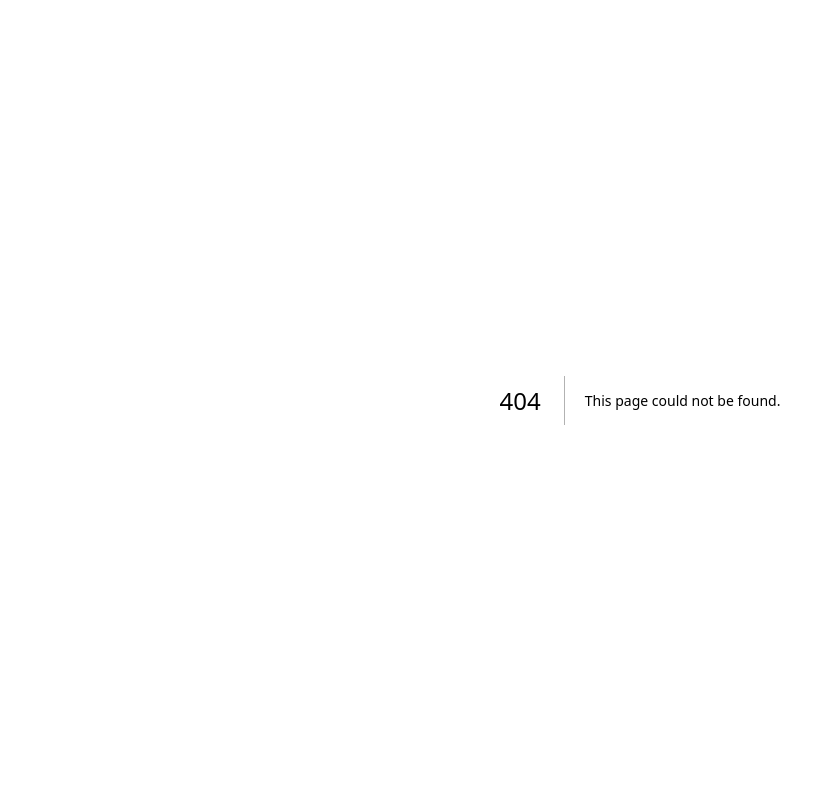
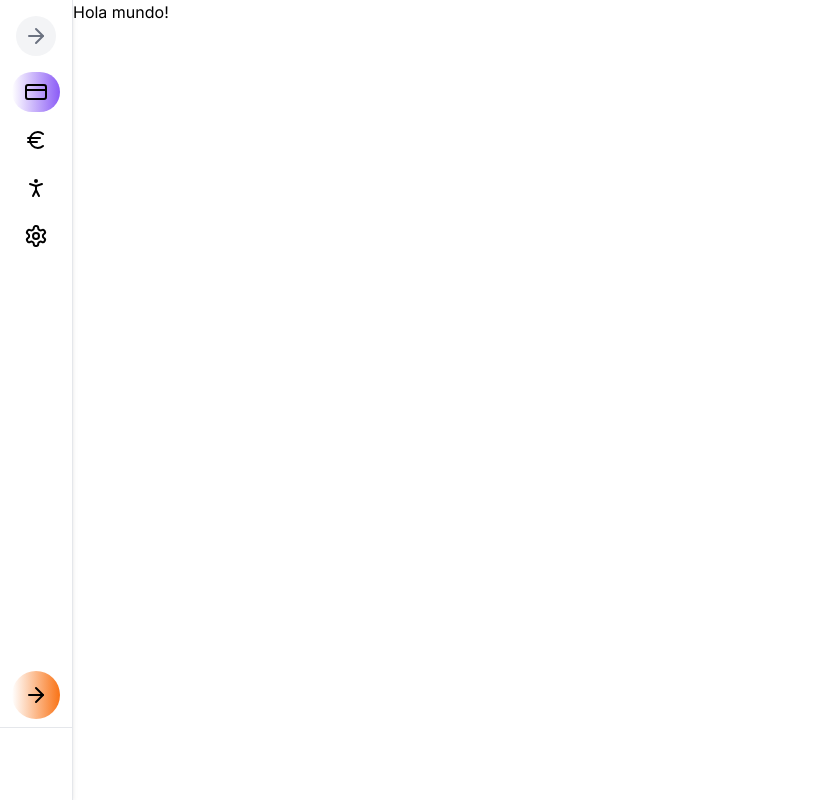
Before and after one commit to brayanyepesc/bancool, a Next.js app: page /bank/account in a window 1280 px wide. Before the commit this address had no page. Shown: the whole page, without its empty margins (0-829 px from the left). Built offline with nearby package versions, Linux system fonts and the light colour scheme.

Commit message:
feat: add a sidebar in the bank pages

```diff
--- /dev/null
+++ b/src/app/bank/account/page.tsx
@@ -0,0 +1,5 @@
+export default function AccountPage (){
+    return (
+        <div>Hola mundo!</div>
+    )
+}
--- /dev/null
+++ b/src/app/bank/layout.tsx
@@ -0,0 +1,20 @@
+import type { Metadata } from "next";
+import { Sidebar } from "../components/organisms";
+
+export const metadata: Metadata = {
+    title: "Bbank",
+    description: "The best digital bank in the world",
+};
+
+export default function BankLayout({
+    children,
+}: Readonly<{
+    children: React.ReactNode;
+}>) {
+    return (
+        <main className="flex">
+            <Sidebar />
+            {children}
+        </main>
+    );
+}
--- /dev/null
+++ b/src/app/components/molecules/SidebarItem/SidebarItem.tsx
@@ -0,0 +1,25 @@
+import Link from "next/link";
+
+interface SidebarItemProps {
+    icon: React.ReactNode;
+    text: string;
+    active: boolean;
+    expanded: boolean;
+    link?: string;
+}
+
+export const SidebarItem = ({ icon, text, active, expanded, link }: SidebarItemProps) => {
+    return (
+        <Link href={`${link || '/'}`} className={`relative flex items-center p-2 justify-center my-2 font-medium rounded-full cursor-pointer transition-colors group ${active ? 'bg-gradient-to-l from-violet-500 font-bold to-white' : 'hover:bg-gradient-to-l from-violet-500 to-white'}`}>
+            {icon}
+            <span className={`overflow-hidden ${expanded ? 'w-52 ml-3' : 'w-0'}`}>{text}</span>
+            {
+                !expanded && (
+                    <div className="absolute left-full rounded-full p-2 ml-6 bg-violet-500 text-xs text-white opacity-50 transition-all invisible -translate-x-3 group-hover:visible group-hover:opacity-100 group-hover:translate-x-0">
+                        {text}
+                    </div>
+                )
+            }
+        </Link>
+    )
+}
--- a/src/app/components/molecules/index.ts
+++ b/src/app/components/molecules/index.ts
@@ -1 +1,2 @@
 export * from "./AuthHeader/AuthHeader";
+export * from "./SidebarItem/SidebarItem"
--- /dev/null
+++ b/src/app/components/organisms/Sidebar/Sidebar.tsx
@@ -0,0 +1,63 @@
+'use client'
+import { useState } from "react"
+import { useRouter } from "next/navigation"
+import { SidebarItem } from "../../molecules"
+import { ArrowLeft, ArrowRight, Check } from "lucide-react"
+import { sidebarItems } from "./utils"
+
+export const Sidebar = () => {
+
+    const [expanded, setExpanded] = useState(false)
+    const router = useRouter();
+    const handleLogout = () => {
+        localStorage.removeItem('token');
+        router.push('/auth/login');
+    }
+
+    return (
+        <aside className="h-screen">
+            <nav className="h-full bg-white flex flex-col border-r shadow-md">
+                <div className="p-4 pb-2 flex justify-between items-center">
+                    <h2 className={`text-transparent bg-clip-text bg-gradient-to-r from-indigo-500 to-pink-500 text-2xl overflow-hidden transition-all font-bold ${expanded ? 'w-32' : 'w-0'}`}>Bbank</h2>
+                    <button className="p-2 rounded-full bg-gray-100 hover:bg-gray-200 transition-all" onClick={() => setExpanded(!expanded)}>
+                        {expanded ? <ArrowLeft className="w-6 h-6 text-gray-500" /> : <ArrowLeft className="text-gray-500 w-6 h-6 transform rotate-180" />}
+                    </button>
+                </div>
+                <ul className="flex-1 px-3">
+                    {
+                        sidebarItems.map(({ id, icon: Icon, text, active, link }) => (
+                            <SidebarItem
+                                key={id}
+                                icon={<Icon />}
+                                text={text}
+                                active={active}
+                                expanded={expanded}
+                                link={link}
+                            />
+                        ))
+                    }
+                </ul>
+                <div className="flex-2 px-3">
+                    <button onClick={handleLogout} className={`relative flex items-center p-3 justify-center my-2 rounded-full cursor-pointer transition-colors group bg-gradient-to-l from-orange-500 font-bold to-white hover:bg-gradient-to-l`}>
+                        <ArrowRight />
+                        <span className={`overflow-hidden ${expanded ? 'w-52 ml-3' : 'w-0'}`}>Logout</span>
+                        {
+                            !expanded && (
+                                <div className="absolute left-full rounded-full p-2 ml-6 bg-orange-500 text-xs opacity-50 transition-all invisible -translate-x-3 group-hover:visible group-hover:opacity-100 group-hover:translate-x-0 text-white">
+                                    Logout
+                                </div>
+                            )
+                        }
+                    </button>
+                </div>
+                <div className="border-t flex p-3">
+                    <div className={`flex-row-center overflow-hidden transition-all ${expanded ? 'w-52' : 'w-0'}`}>
+                        <div className="leading-4">
+                            <h4>Developed by Brayan</h4>
+                        </div>
+                    </div>
+                </div>
+            </nav>
+        </aside>
+    )
+}
--- /dev/null
+++ b/src/app/components/organisms/Sidebar/utils.ts
@@ -0,0 +1,32 @@
+import { CreditCard, EuroIcon, PersonStanding, Settings } from "lucide-react";
+
+export const sidebarItems = [
+    {
+        id: 1,
+        icon: CreditCard,
+        text: "Account",
+        link: "/bank/account",
+        active: true,
+    },
+    {
+        id: 2,
+        icon: EuroIcon,
+        text: "Operations",
+        link: "/bank/operations",
+        active: false,
+    },
+    {
+        id: 3,
+        icon: PersonStanding,
+        text: "Profile",
+        active: false,
+        link: "/bank"
+    },
+    {
+        id: 4,
+        icon: Settings,
+        text: "Configuration",
+        active: false,
+        link: "/bank"
+    }
+]
--- a/src/app/components/organisms/index.ts
+++ b/src/app/components/organisms/index.ts
@@ -1,2 +1,3 @@
 export * from "./LoginForm/LoginForm";
 export * from "./RegisterForm/RegisterForm";
+export * from "./Sidebar/Sidebar";
```
